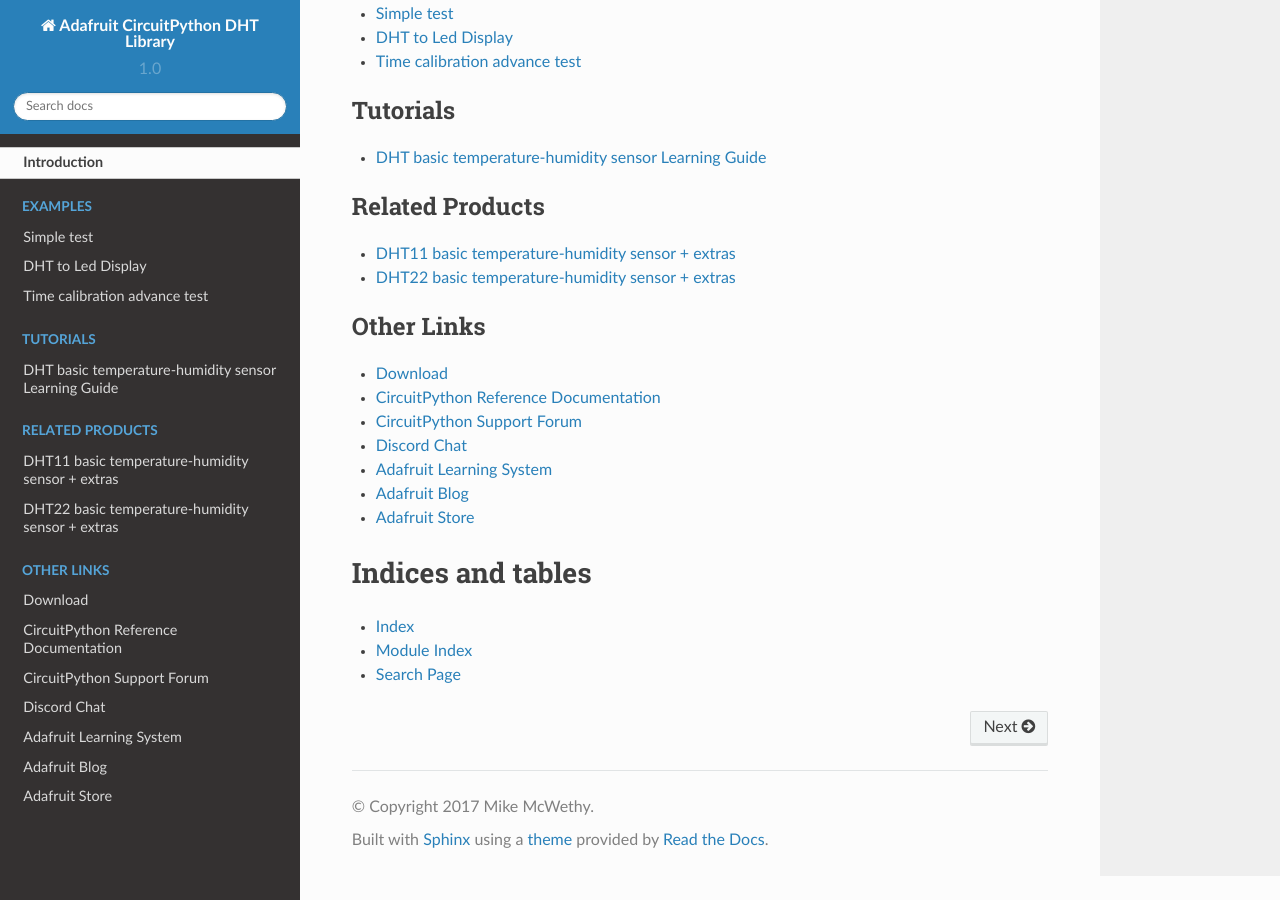
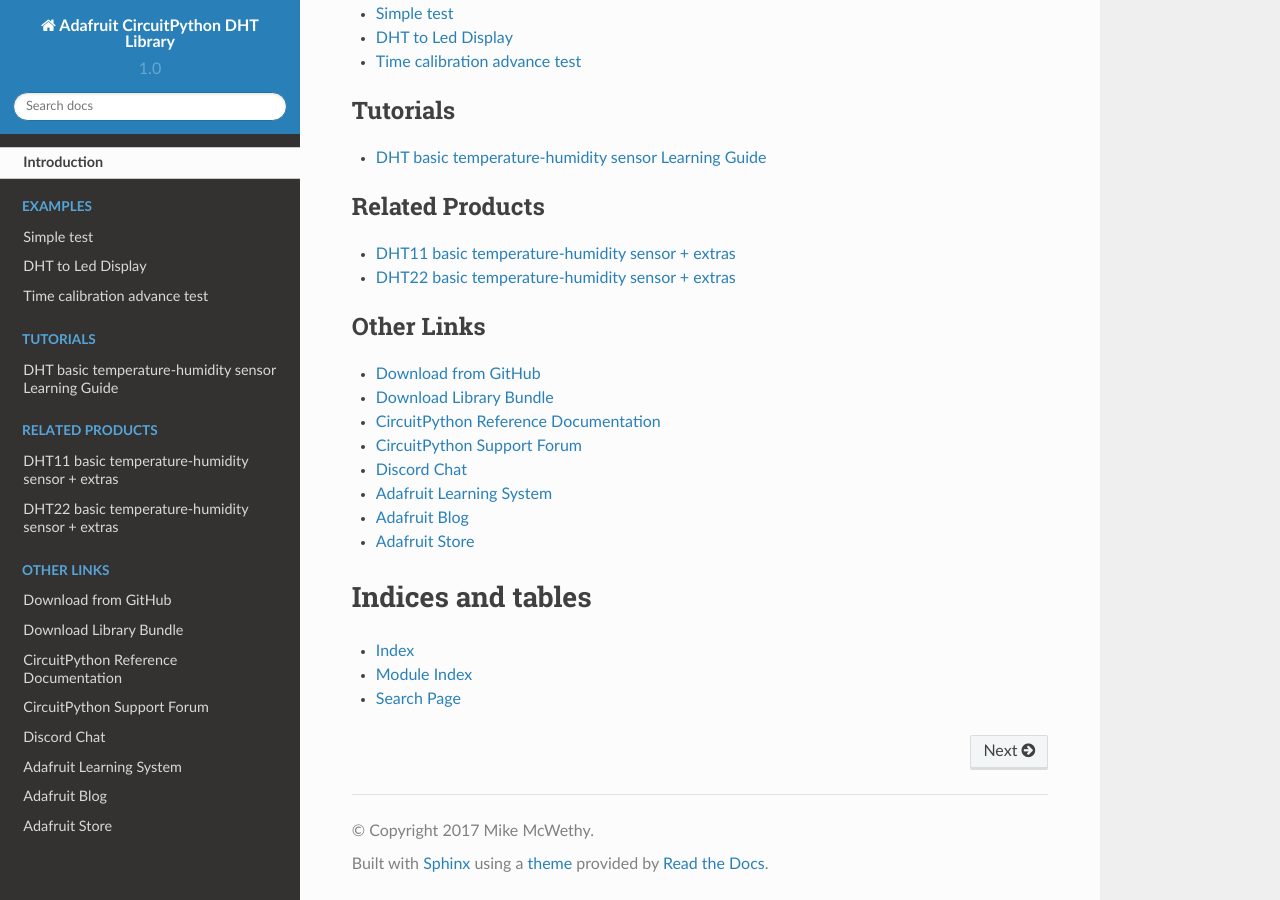
Before and after one commit to mrmcwethy/Adafruit_CircuitPython_DHT, a Sphinx documentation site: the page built from docs/index.rst, in a window 1280 px wide and 900 px high, scrolled down 3066 px. Built offline with Sphinx 7.4.7 and the Read the Docs theme 2.0.0, drawn with Linux system fonts in a browser that asks for light colours.

Commit message:
Added cp.org link to index.rst

```diff
--- a/docs/index.rst
+++ b/docs/index.rst
@@ -35,7 +35,8 @@
 .. toctree::
     :caption: Other Links
 
-    Download <https://github.com/adafruit/Adafruit_CircuitPython_DHT/releases/latest>
+    Download from GitHub <https://github.com/adafruit/Adafruit_CircuitPython_DHT/releases/latest>
+    Download Library Bundle <https://circuitpython.org/libraries>
     CircuitPython Reference Documentation <https://docs.circuitpython.org>
     CircuitPython Support Forum <https://forums.adafruit.com/viewforum.php?f=60>
     Discord Chat <https://adafru.it/discord>
```
